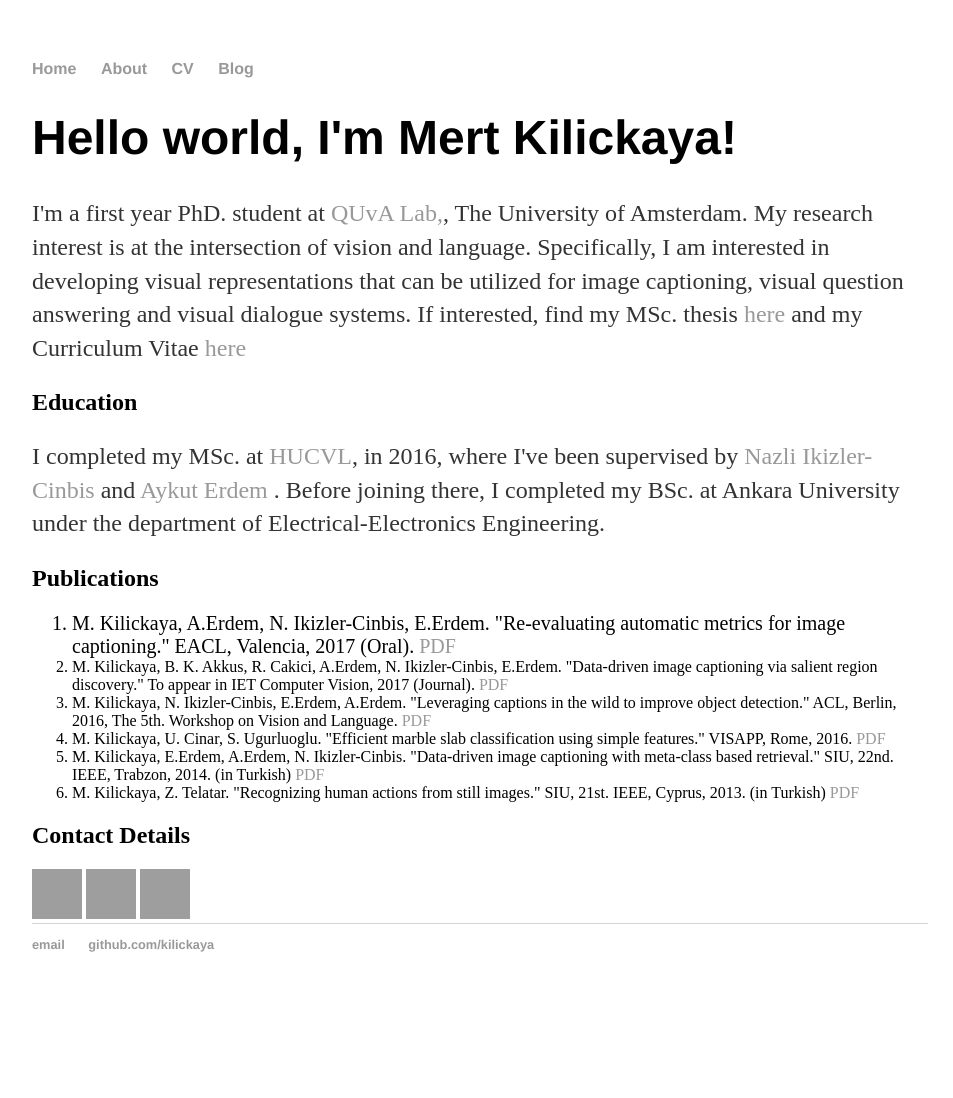
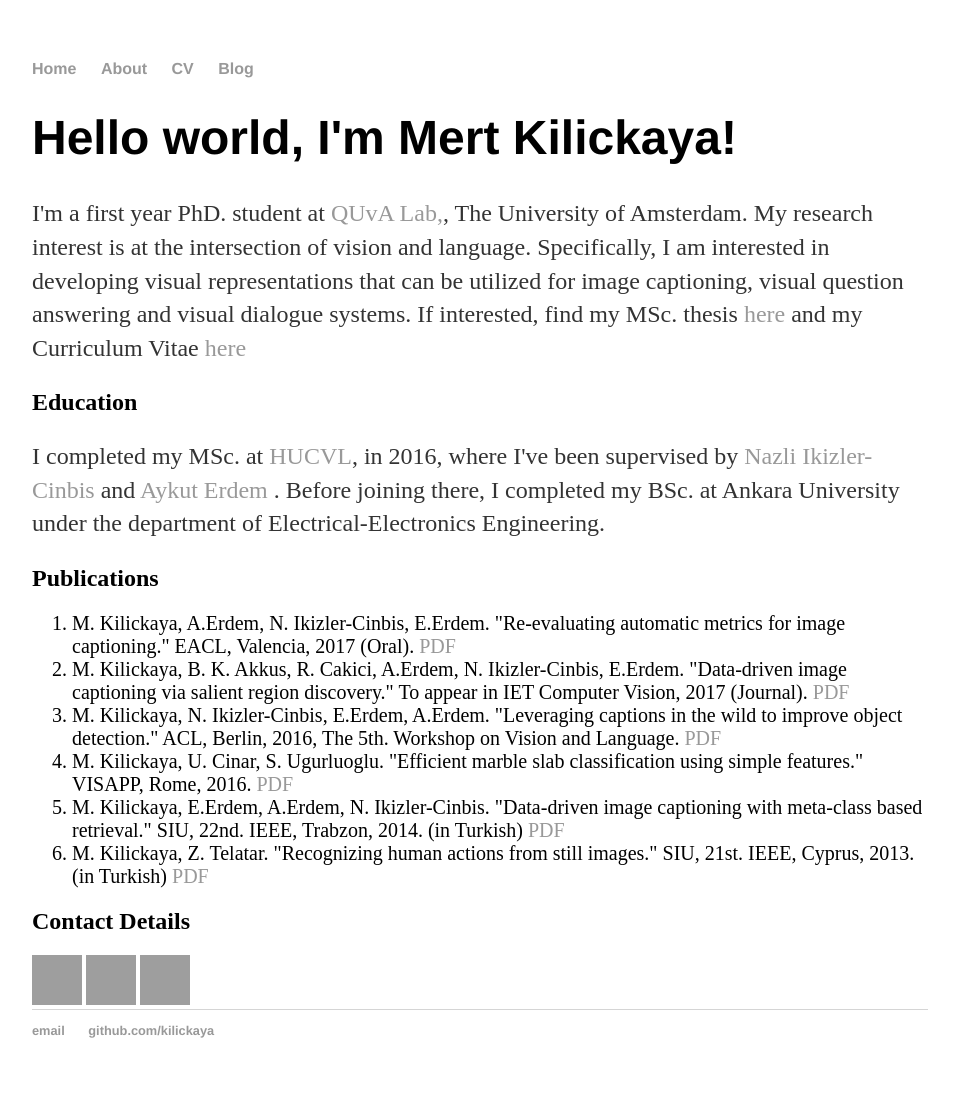
Before and after one commit to kilickaya/kilickaya.github.io, a Jekyll site: the page built from index.html, in a window 1280 px wide. Shown: the whole page, without its empty margins (160-1113 px from the left). Built offline with Jekyll 4.4.1, drawn with Linux system fonts in a browser that asks for light colours; before the commit the page ends 1012 px from its top, so only the background shows below that; grey boxes are pictures that could not be loaded.

Commit message:
Update index.html

```diff
--- a/index.html
+++ b/index.html
@@ -15,11 +15,11 @@ title: Mert Kilickaya, MSc.
 
 
 	  <li style="font-size:20px">M. Kilickaya, A.Erdem, N. Ikizler-Cinbis, E.Erdem. "Re-evaluating automatic metrics for image captioning." EACL, Valencia, 2017 (Oral). <a href="https://arxiv.org/pdf/1612.07600"> PDF</a></li>
-	  <li>M. Kilickaya, B. K. Akkus, R. Cakici, A.Erdem, N. Ikizler-Cinbis, E.Erdem. "Data-driven image captioning via salient region discovery."  To appear in IET Computer Vision, 2017 (Journal). <a href="http://digital-library.theiet.org/content/journals/10.1049/iet-cvi.2016.0286"> PDF</a></li>
-	  <li>M. Kilickaya, N. Ikizler-Cinbis, E.Erdem, A.Erdem. "Leveraging captions in the wild to improve object detection." ACL, Berlin, 2016, The 5th. Workshop on Vision and Language. <a href="https://www.aclweb.org/anthology/W/W16/W16-3204.pdf"> PDF</a></li>
-	  <li>M. Kilickaya, U. Cinar, S. Ugurluoglu. "Efficient marble slab classification using simple features." VISAPP, Rome, 2016. <a href="http://www.scitepress.org/DigitalLibrary/PublicationsDetail.aspx?ID=4dN32E92EKw%3d&t=1"> PDF</a></li>
-	  <li>M. Kilickaya, E.Erdem, A.Erdem, N. Ikizler-Cinbis. "Data-driven image captioning with meta-class based retrieval." SIU, 22nd. IEEE, Trabzon, 2014. (in Turkish) <a href="http://web.cs.hacettepe.edu.tr/~aykut/papers/captiontransferbymetaclass.pdf"> PDF</a></li>
-	  <li>M. Kilickaya, Z. Telatar. "Recognizing human actions from still images." SIU, 21st. IEEE, Cyprus, 2013. (in Turkish) <a href="http://ieeexplore.ieee.org/abstract/document/6531181/?reload=true"> PDF</a></li>
+	  <li style="font-size:20px">M. Kilickaya, B. K. Akkus, R. Cakici, A.Erdem, N. Ikizler-Cinbis, E.Erdem. "Data-driven image captioning via salient region discovery."  To appear in IET Computer Vision, 2017 (Journal). <a href="http://digital-library.theiet.org/content/journals/10.1049/iet-cvi.2016.0286"> PDF</a></li>
+	  <li style="font-size:20px">M. Kilickaya, N. Ikizler-Cinbis, E.Erdem, A.Erdem. "Leveraging captions in the wild to improve object detection." ACL, Berlin, 2016, The 5th. Workshop on Vision and Language. <a href="https://www.aclweb.org/anthology/W/W16/W16-3204.pdf"> PDF</a></li>
+	  <li style="font-size:20px">M. Kilickaya, U. Cinar, S. Ugurluoglu. "Efficient marble slab classification using simple features." VISAPP, Rome, 2016. <a href="http://www.scitepress.org/DigitalLibrary/PublicationsDetail.aspx?ID=4dN32E92EKw%3d&t=1"> PDF</a></li>
+	  <li style="font-size:20px">M. Kilickaya, E.Erdem, A.Erdem, N. Ikizler-Cinbis. "Data-driven image captioning with meta-class based retrieval." SIU, 22nd. IEEE, Trabzon, 2014. (in Turkish) <a href="http://web.cs.hacettepe.edu.tr/~aykut/papers/captiontransferbymetaclass.pdf"> PDF</a></li>
+	  <li style="font-size:20px">M. Kilickaya, Z. Telatar. "Recognizing human actions from still images." SIU, 21st. IEEE, Cyprus, 2013. (in Turkish) <a href="http://ieeexplore.ieee.org/abstract/document/6531181/?reload=true"> PDF</a></li>
 	</ol>
 
         <h2> Contact Details </h2>
```
